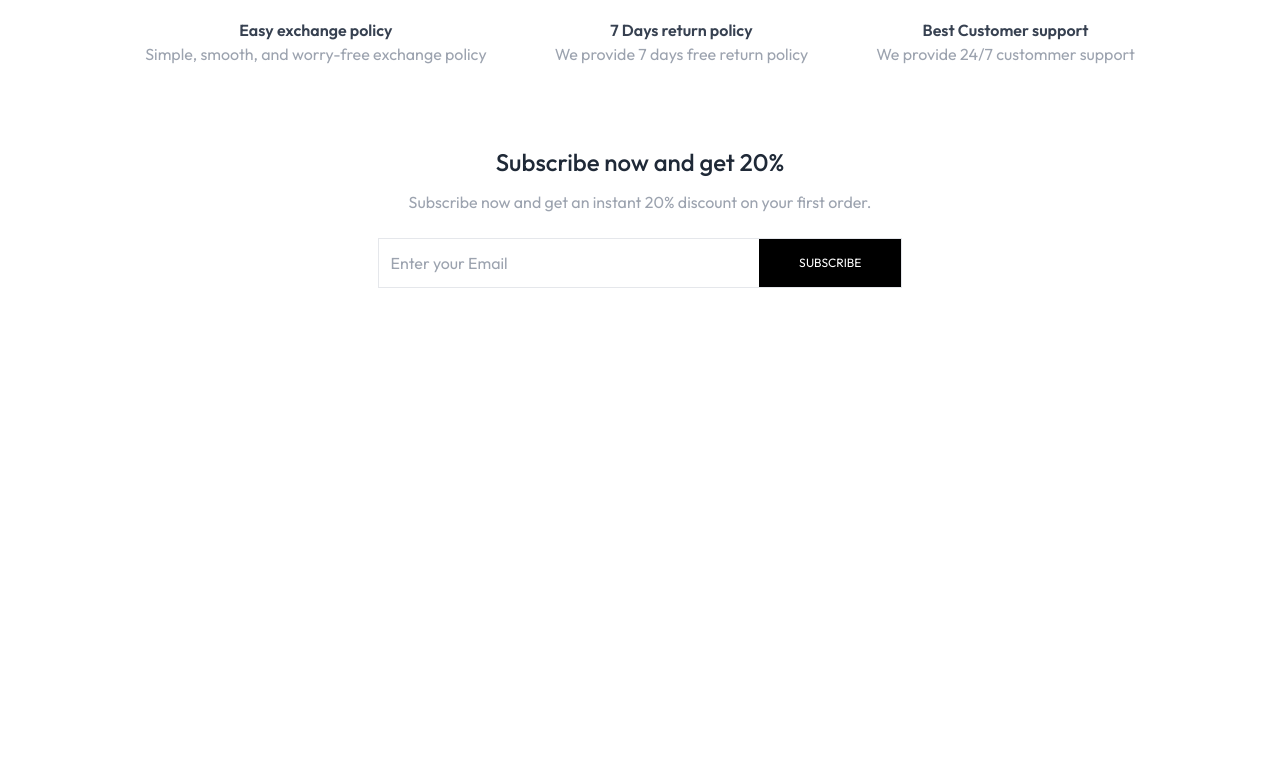
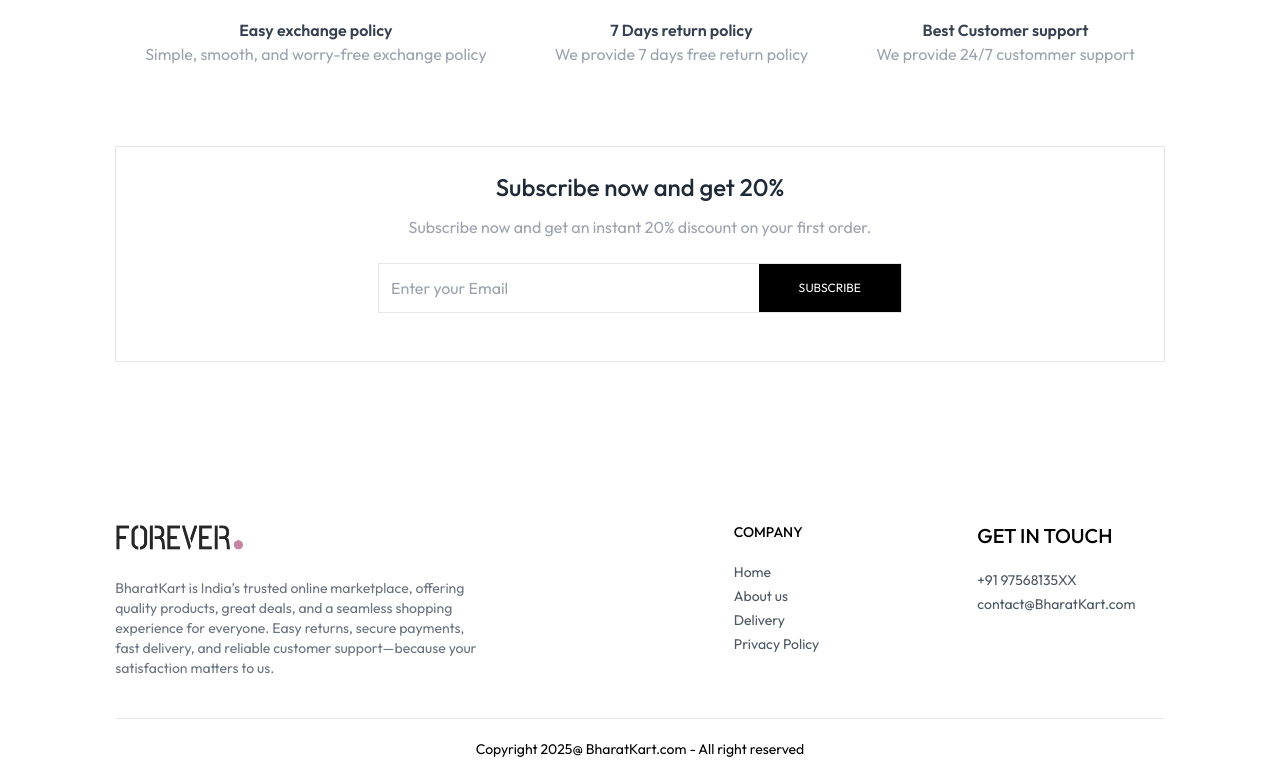
Before and after one commit to Akash-060206/Ekart, a React (Vite) app in the folder frontend/: page / in a window 1280 px wide. Shown: the part 1869-2648 px from the top of the page. Before the commit the page ends 2181 px from the top, so only its background shows below. Built offline with nearby package versions, Linux system fonts and the light colour scheme.

Commit message:
footer component is added

```diff
--- a/frontend/src/App.jsx
+++ b/frontend/src/App.jsx
@@ -10,7 +10,7 @@ import Login from './pages/Login'
 import Orders from './pages/Orders'
 import PlaceOrder from './pages/PlaceOrder'
 import Product from './pages/Product'
-import NewsletterBox from './components/NewsletterBox'
+import Footer from './components/Footer'
 
 const App = () => {
   return (
@@ -27,7 +27,8 @@ const App = () => {
         <Route path='/place-order' element={<PlaceOrder/>}/>
         <Route path='/orders' element={<Orders/>}/>
       </Routes>
-      <NewsletterBox/>
+      <Footer/>
+
     </div>
   )
 }
--- /dev/null
+++ b/frontend/src/components/Footer.jsx
@@ -0,0 +1,45 @@
+import React from 'react'
+import { assets } from '../assets/assets'
+
+const Footer = () => {
+  return (
+     <div>
+        <div className='flex flex-col sm:grid grid-cols-[3fr_1fr_1fr] gap-14 my-10 mt-40 text-sm '>
+            <div>
+                <img src={assets.logo} className='mb-5 w-32' alt="" />
+                <p className='w-full md:w-2/3 text-gray-500'>
+                    BharatKart is India’s trusted online marketplace, offering quality products,
+                     great deals, and a seamless shopping experience for everyone.
+                     Easy returns, secure payments, fast delivery, and reliable customer support—because your satisfaction matters to us.
+                </p>
+
+            </div>
+            <div>
+                <p className='text font-medium mb-5'>COMPANY</p>
+                <ul className='flex flex-col gap-1 text-gray-600'>
+                    <li>Home</li>
+                    <li>About us</li>
+                    <li>Delivery</li>
+                    <li>Privacy Policy</li>
+                </ul>
+            </div>
+            <div>
+                <p className='text-xl font-medium mb-5'>GET IN TOUCH</p>
+                <ul className='flex flex-col gap-1 text-gray-600'>
+                    <li>+91 97568135XX</li>
+                    <li>contact@BharatKart.com</li>
+                </ul>
+            </div>
+        </div>
+
+        <div>
+            <hr />
+            <p className='py-5 text-sm text-center'>
+                Copyright 2025@ BharatKart.com - All right reserved
+            </p>
+        </div>
+    </div>
+  )
+}
+
+export default Footer
--- a/frontend/src/components/NewsletterBox.jsx
+++ b/frontend/src/components/NewsletterBox.jsx
@@ -7,7 +7,7 @@ const NewsletterBox = () => {
     }
 
   return (
-     <div className='text-center'>
+     <div className='text-center border py-6'>
         <p className='text-2xl font-medium text-gray-800'>Subscribe now and get 20%</p>
         <p className="text-gray-400 mt-3">Subscribe now and get an instant 20% discount on your first order.</p>
         <form onSubmit={onSubmitHandler} className="w-full sm:w-1/2 flex items-center gap-3 mx-auto my-6 border pl-3">
--- a/frontend/src/pages/Home.jsx
+++ b/frontend/src/pages/Home.jsx
@@ -3,6 +3,7 @@ import Hero from '../components/Hero'
 import LatestCollection from '../components/LatestCollection'
 import BestSeller from '../components/BestSeller'
 import OurPolicy from '../components/OurPolicy'
+import NewsletterBox from '../components/NewsletterBox'
 
 const Home = () => {
   return (
@@ -11,6 +12,7 @@ const Home = () => {
       <LatestCollection/>
       <BestSeller/>
       <OurPolicy/>
+      <NewsletterBox/>
     </div>
   )
 }
```
